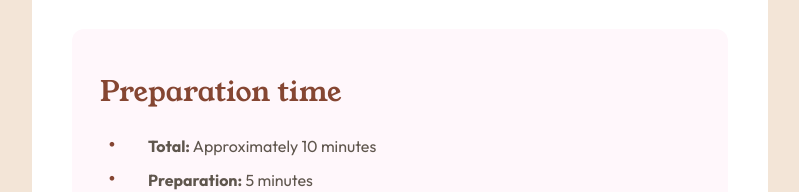
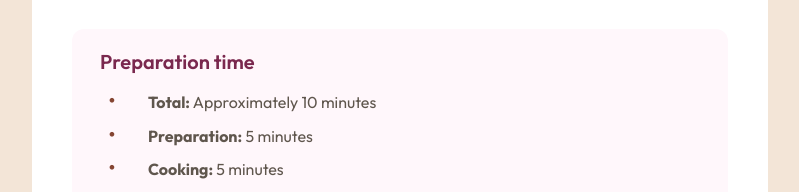
Before and after one commit to Felixdrawe/receipe-page, a plain HTML site: page index.html in a window 1280 px wide. Shown: the part 618-810 px from the top of the page, without its empty margins (240-1039 px from the left). Drawn offline with Linux system fonts and the light colour scheme.

Commit message:
fixed heading

```diff
--- a/index.html
+++ b/index.html
@@ -31,7 +31,7 @@
       </section>
 
       <section class="preparation-time-section">
-        <h2>Preparation time</h2>
+        <h2 class="preparation-time-section-title">Preparation time</h2>
         <ul class="preparation-time-list">
           <li><b>Total:</b> Approximately 10 minutes</li>
           <li><b>Preparation:</b> 5 minutes</li>
```
